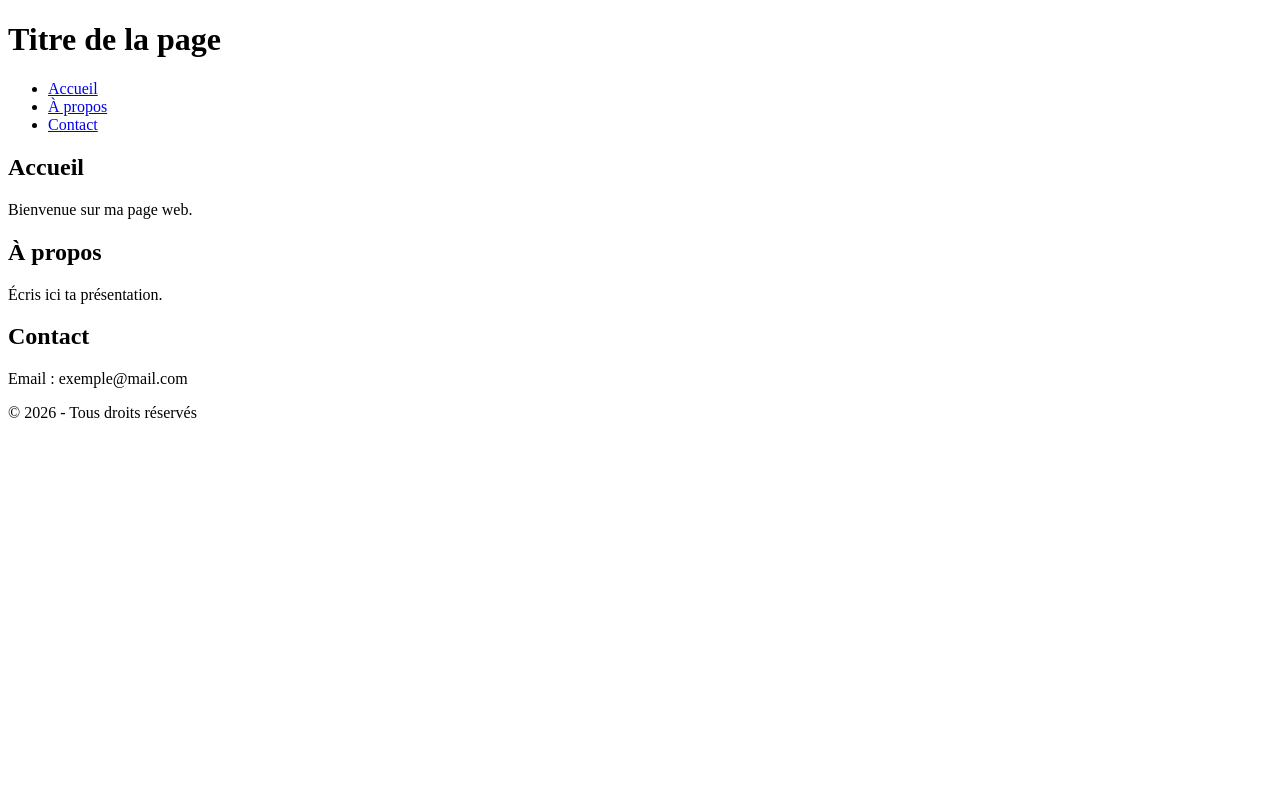
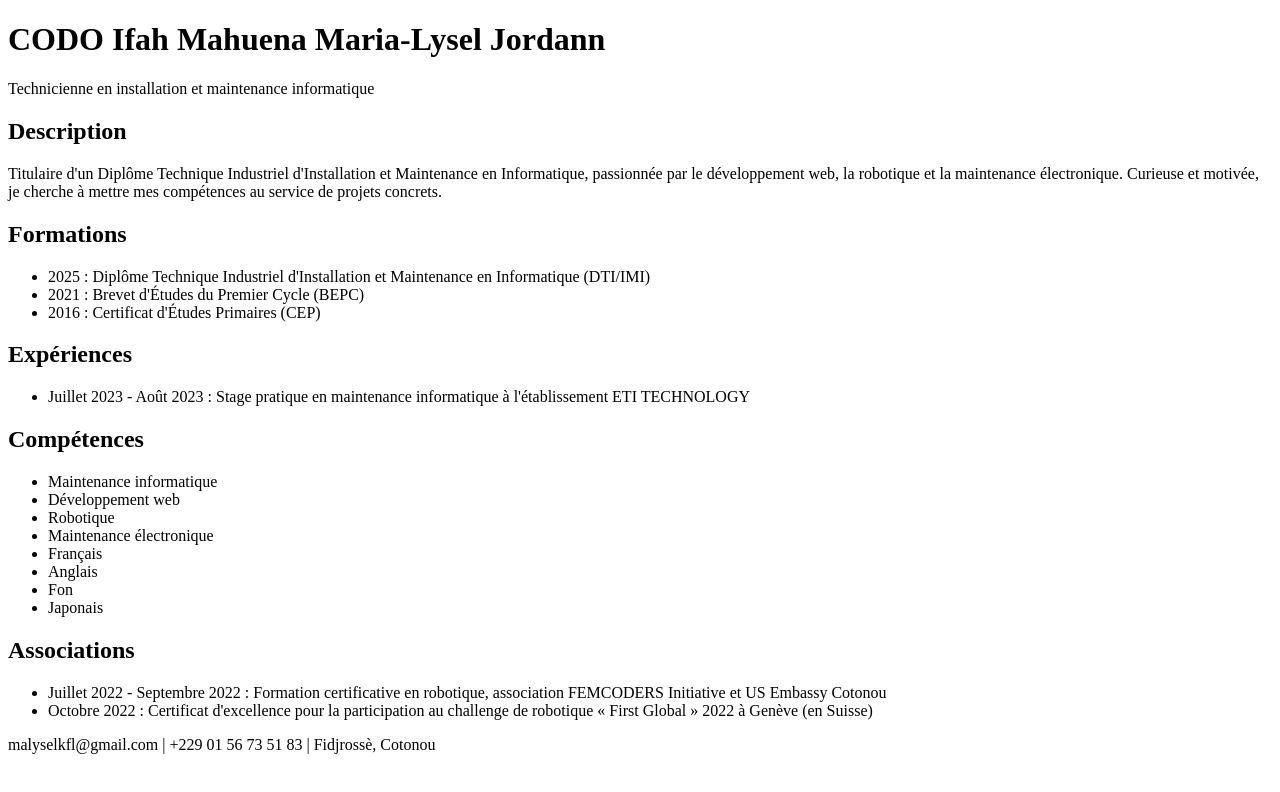
Before and after one commit to kfljordyann/mon_cv, a plain HTML site: page index.html in a window 1280 px wide. Drawn offline with Linux system fonts and the light colour scheme.

Commit message:
mise en place de la section associations

```diff
--- a/index.html
+++ b/index.html
@@ -3,43 +3,87 @@
 <head>
     <meta charset="UTF-8">
     <meta name="viewport" content="width=device-width, initial-scale=1.0">
-    <title>Mon CV</title>
+    <title>Mon_CV_CODO Ifah Mahuena Maria-Lysel</title>
     <link rel="stylesheet" href="style.css">
 </head>
 <body>
 
     <header>
-        <h1>Titre de la page</h1>
-        <nav>
-            <ul>
-                <li><a href="#accueil">Accueil</a></li>
-                <li><a href="#apropos">À propos</a></li>
-                <li><a href="#contact">Contact</a></li>
-            </ul>
-        </nav>
+        <h1>CODO Ifah Mahuena Maria-Lysel Jordann</h1>
+        <p>Technicienne en installation et maintenance informatique</p>
     </header>
 
     <main>
-        <section id="accueil">
-            <h2>Accueil</h2>
-            <p>Bienvenue sur ma page web.</p>
+        <section id="description">
+            <h2>Description</h2>
+            <p>
+                Titulaire d'un Diplôme Technique Industriel d'Installation et Maintenance
+                en Informatique, passionnée par le développement web, la robotique et la
+                maintenance électronique. Curieuse et motivée, je cherche à mettre mes
+                compétences au service de projets concrets.
+            </p>
         </section>
 
-        <section id="apropos">
-            <h2>À propos</h2>
-            <p>Écris ici ta présentation.</p>
+        <section id="formations">
+            <h2>Formations</h2>
+            <ul>
+                <li>
+                    <span class="date">2025</span> : Diplôme Technique Industriel d'Installation
+                    et Maintenance en Informatique (DTI/IMI)
+                </li>
+                <li>
+                    <span class="date">2021</span> : Brevet d'Études du Premier Cycle (BEPC)
+                </li>
+                <li>
+                    <span class="date">2016</span> : Certificat d'Études Primaires (CEP)
+                </li>
+            </ul>
         </section>
 
-        <section id="contact">
-            <h2>Contact</h2>
-            <p>Email : exemple@mail.com</p>
+        <section id="experiences">
+            <h2>Expériences</h2>
+            <ul>
+                <li>
+                    <span class="date">Juillet 2023 - Août 2023</span> : Stage pratique en
+                    maintenance informatique à l'établissement ETI TECHNOLOGY
+                </li>
+            </ul>
+        </section>
+
+        <section id="competences">
+            <h2>Compétences</h2>
+            <ul class="tags">
+                <li>Maintenance informatique</li>
+                <li>Développement web</li>
+                <li>Robotique</li>
+                <li>Maintenance électronique</li>
+                <li>Français</li>
+                <li>Anglais</li>
+                <li>Fon</li>
+                <li>Japonais</li>
+            </ul>
+        </section>
+
+        <section id="associations">
+            <h2>Associations</h2>
+            <ul>
+                <li>
+                    <span class="date">Juillet 2022 - Septembre 2022</span> : Formation
+                    certificative en robotique, association FEMCODERS Initiative et
+                    US Embassy Cotonou
+                </li>
+                <li>
+                    <span class="date">Octobre 2022</span> : Certificat d'excellence pour la
+                    participation au challenge de robotique « First Global » 2022 à Genève
+                    (en Suisse)
+                </li>
+            </ul>
         </section>
     </main>
 
     <footer>
-        <p>&copy; 2026 - Tous droits réservés</p>
+        <p>malyselkfl@gmail.com | +229 01 56 73 51 83 | Fidjrossè, Cotonou</p>
     </footer>
 
-    <script src="script.js"></script>
 </body>
 </html>
```
